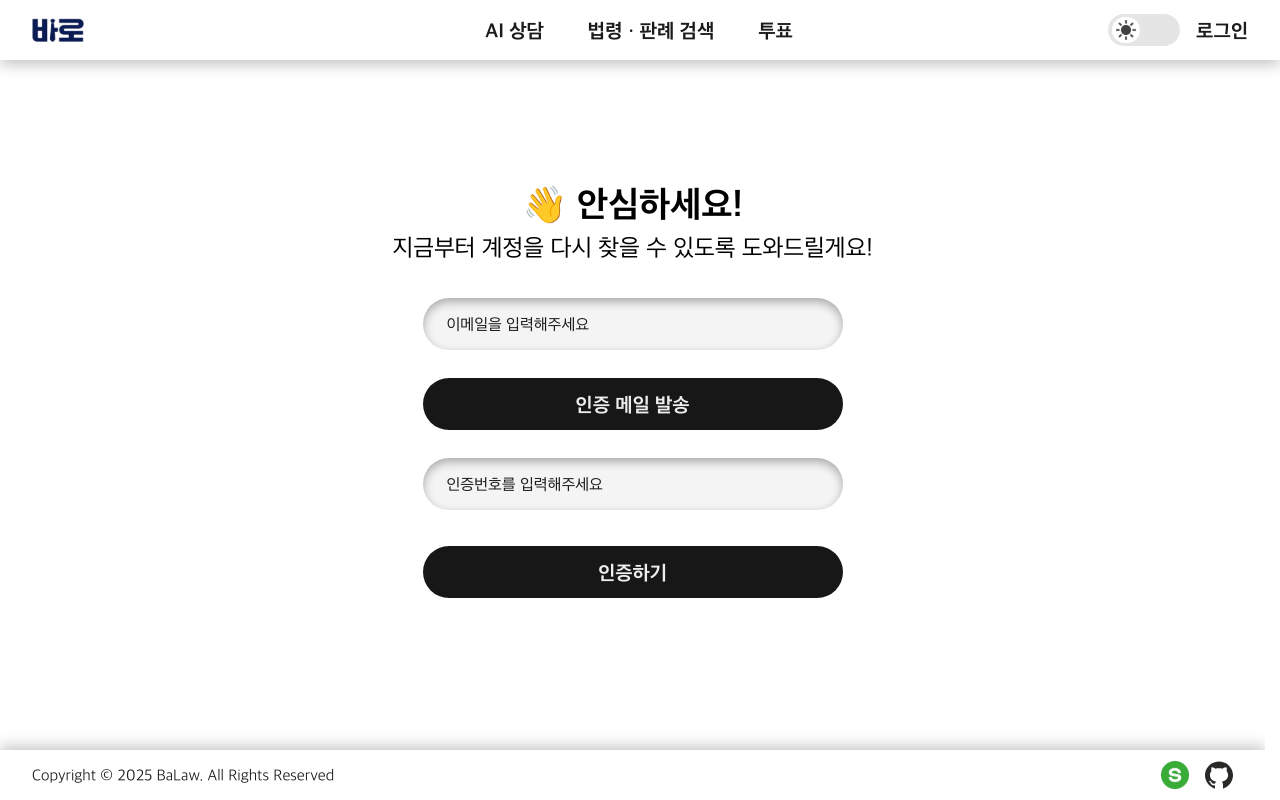
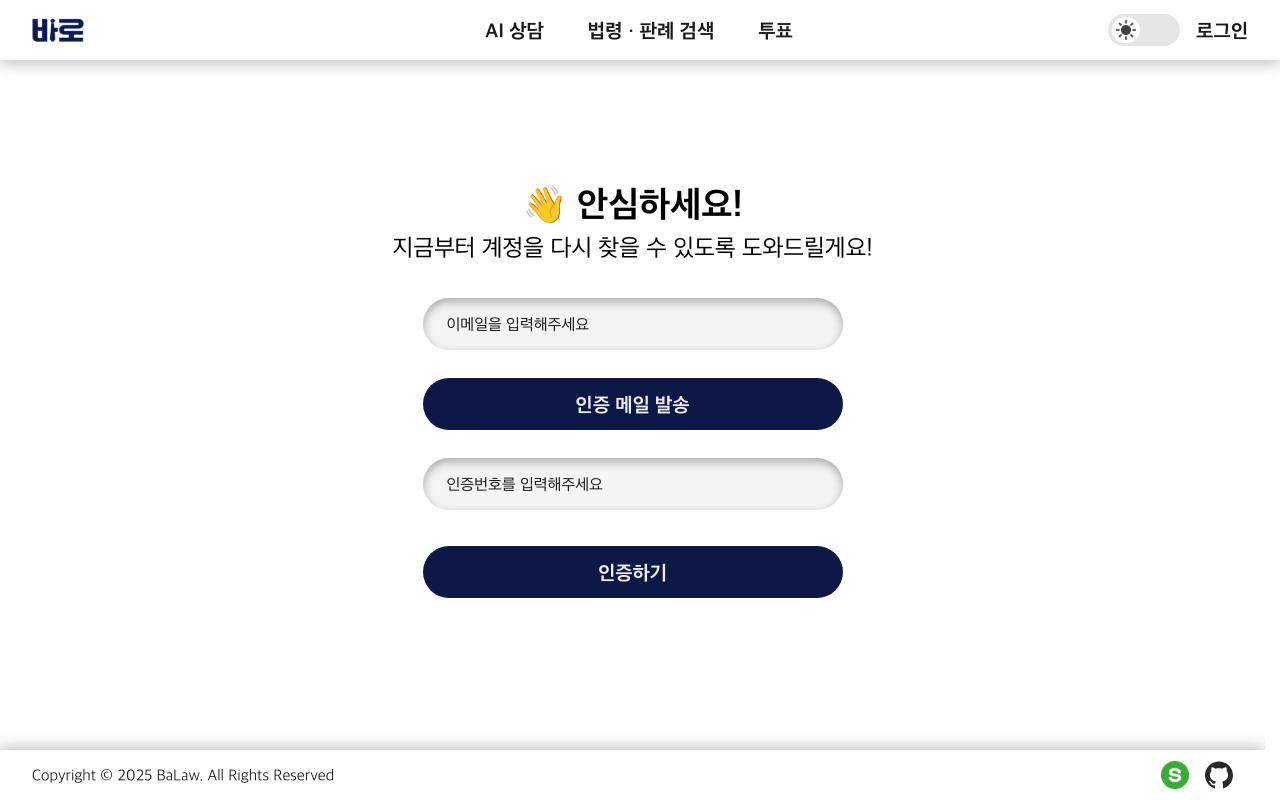
Before and after one commit to prgrms-web-devcourse-final-project/WEB5_6_SamSamOO_FE, a Next.js app: page /find-account in a window 1280 px wide. Built offline with nearby package versions, Linux system fonts and the light colour scheme; no server answers.

Commit message:
style : 어카운트 컴포넌트 테일윈드 속성 수정

```diff
--- a/src/components/features/account/AccountButton.tsx
+++ b/src/components/features/account/AccountButton.tsx
@@ -9,9 +9,9 @@ interface Props {
 export const STYLE = tw(
   'w-full h-13 rounded-full text-xl font-bold',
 
-  'bg-primary text-primary-white',
+  'bg-brand-primary text-primary-white',
 
-  'dark:bg-accent',
+  'dark:bg-brand-accent',
 );
 
 function AccountButton({ children, type, onClick }: Props) {
--- a/src/components/features/account/AccountInput.tsx
+++ b/src/components/features/account/AccountInput.tsx
@@ -12,7 +12,7 @@ interface Props {
 export const STYLE = tw(
   'h-13 w-full rounded-full px-6 outline-none',
   'bg-[#F4F4F4] placeholder-primary-black shadow-[inset_0_4px_10px_0_rgba(0,0,0,0.3)]',
-  'dark:caret-primary-black',
+  'dark:caret-primary-black text-primary-black',
 );
 
 function AccountInput({ name, placeholder, type, onChange, value }: Props) {
--- a/src/components/features/account/CooldownButton.tsx
+++ b/src/components/features/account/CooldownButton.tsx
@@ -36,7 +36,7 @@ export default function CooldownButton({ onClick, cooldown = 30 }: CooldownButto
       type="button"
       onClick={handleClick}
       disabled={loading || remaining > 0}
-      className="h-13 w-full rounded-full bg-primary text-xl text-primary-white font-bold disabled:bg-gray-400 dark:bg-accent"
+      className="h-13 w-full rounded-full bg-brand-primary text-xl text-primary-white font-bold disabled:bg-gray-400 dark:bg-brand-accent"
     >
       {loading ? '발송 중...' : remaining > 0 ? `${remaining}초 후 재발송` : '인증 메일 발송'}
     </button>
--- a/src/components/layout/Header.tsx
+++ b/src/components/layout/Header.tsx
@@ -63,7 +63,7 @@ function Header() {
                 href={href}
                 className={
                   pathname.includes(href.split('/')[1])
-                    ? 'text-accent'
+                    ? 'text-brand-accent'
                     : 'text-primary-black dark:text-primary-white'
                 }
               >
@@ -81,7 +81,7 @@ function Header() {
             <>
               {/* 로그인 상태 */}
               <li>
-                <Link href="/mypage" className={pathname === '/mypage' ? 'text-accent' : ''}>
+                <Link href="/mypage" className={pathname === '/mypage' ? 'text-brand-accent' : ''}>
                   <Image
                     className="block dark:hidden"
                     src="/icons/profileLight.svg"
@@ -99,7 +99,7 @@ function Header() {
                 </Link>
               </li>
               <li>
-                <button onClick={handleLogout} className="hover:text-accent">
+                <button onClick={handleLogout} className="hover:text-brand-accent">
                   로그아웃
                 </button>
               </li>
@@ -108,7 +108,7 @@ function Header() {
             <>
               {/* 비로그인 상태 */}
               <li>
-                <Link href="/login" className={pathname === '/login' ? 'text-accent' : ''}>
+                <Link href="/login" className={pathname === '/login' ? 'text-brand-accent' : ''}>
                   로그인
                 </Link>
               </li>
```
